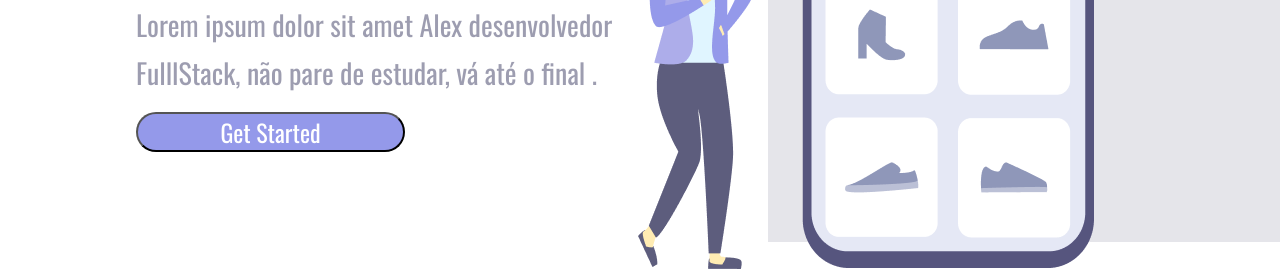
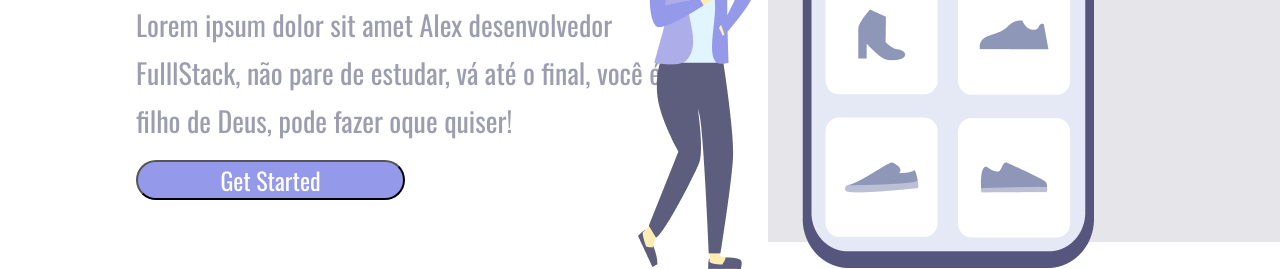
Before and after one commit to AlexDevForever/Projeto-1-Responsivo, a plain HTML site: page index.html in a window 1280 px wide. Shown: the part 558-827 px from the top of the page. Drawn offline with nearby package versions, Linux system fonts and the light colour scheme.

Commit message:
Paragrafo Principal NNão pare, run run run!

```diff
--- a/index.html
+++ b/index.html
@@ -15,8 +15,7 @@
     <div class="wrapper">
         <section class="container-left">
             <h1>Easy Shopping Via Mobile</h1>
-            <p>Lorem ipsum dolor sit amet Alex desenvolvedor FulllStack, não pare de estudar, vá até o final
-            . </p>
+            <p>Lorem ipsum dolor sit amet Alex desenvolvedor FulllStack, não pare de estudar, vá até o final, você é filho de Deus, pode fazer oque quiser! </p>
             <button>Get Started</button>
         </section>
         <section class="container-right">
```
